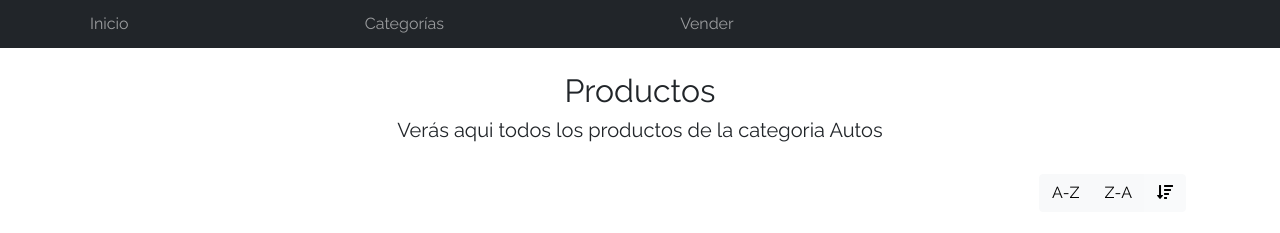
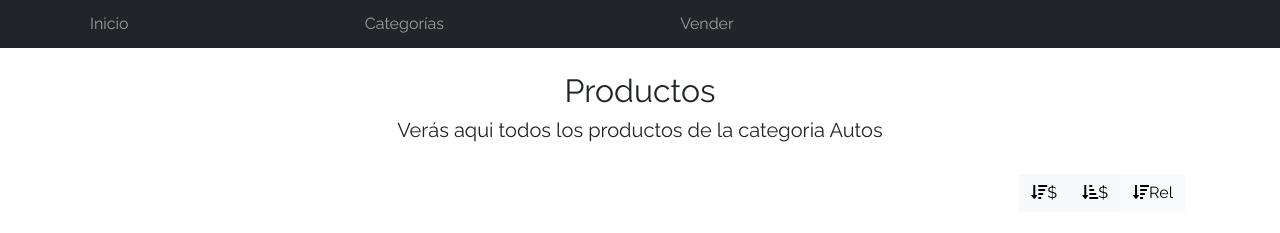
Before and after one commit to guillecas94/taller, a plain HTML site: page products.html in a window 1280 px wide. Shown: the top 233 px of the page. Drawn offline with Linux system fonts and the light colour scheme; no server answers.

Commit message:
Iconos arreglados

```diff
--- a/products.html
+++ b/products.html
@@ -49,12 +49,12 @@
         <div class="row">
           <div class="col text-end">
             <div class="btn-group btn-group-toggle mb-4" data-bs-toggle="buttons">
+              <input type="radio" class="btn-check" name="options" id="maxMin">
+              <label class="btn btn-light" for="sortDesc"><i class="fas fa-sort-amount-down mr-1"></i>$</label>
               <input type="radio" class="btn-check" name="options" id="minMax">
-              <label class="btn btn-light" for="sortAsc">A-Z</label>
-              <input type="radio" class="btn-check" name="options" id="maxMin">
-              <label class="btn btn-light" for="sortDesc">Z-A</label>
+              <label class="btn btn-light" for="sortAsc"><i class="fas fa-sort-amount-down-alt mr-1"></i>$</label>
               <input type="radio" class="btn-check" name="options" id="sortByCount" checked>
-              <label class="btn btn-light" for="sortByCount"><i class="fas fa-sort-amount-down mr-1"></i></label>
+              <label class="btn btn-light" for="sortByCount"><i class="fas fa-sort-amount-down mr-1"></i>Rel</label>
             </div>
           </div>
         </div>
```
